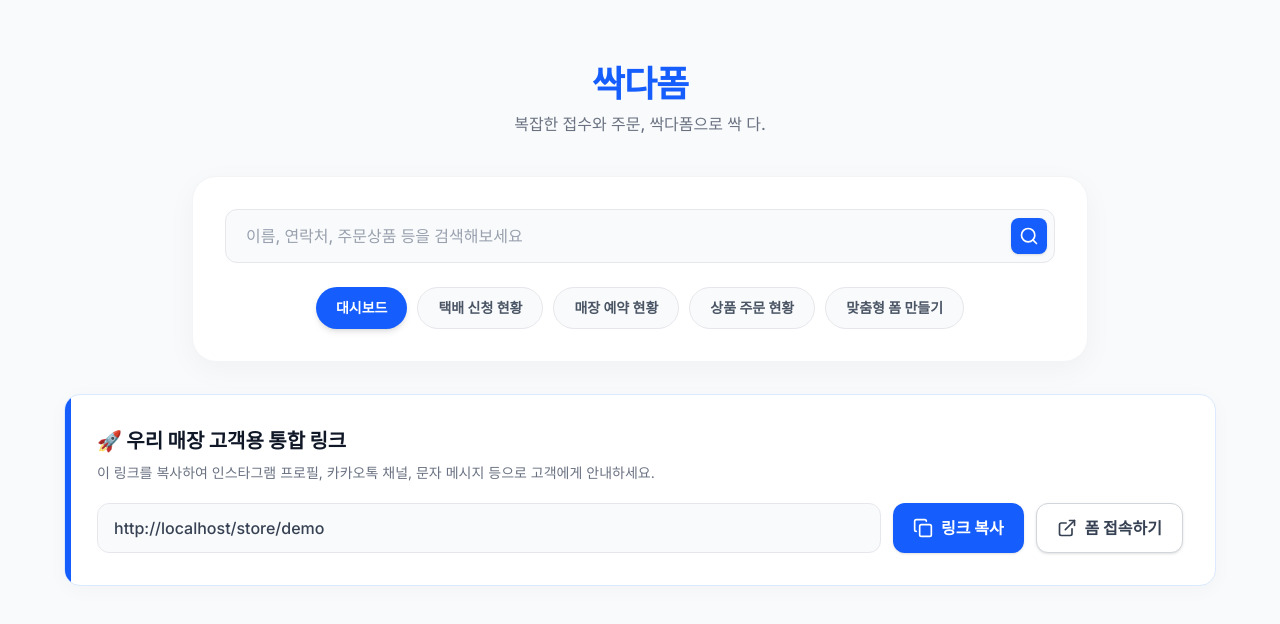
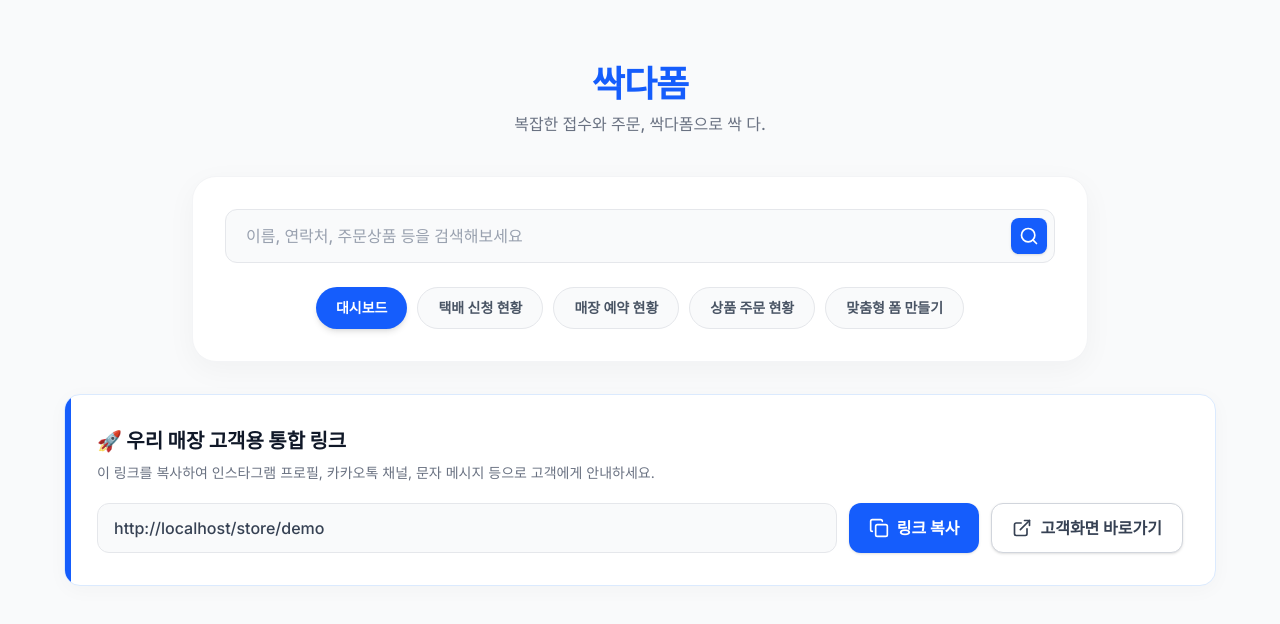
Before and after one commit to hannune-s/ssakdaform, a Next.js app: page / in a window 1280 px wide. Shown: the top 624 px of the page. Built offline with nearby package versions, Linux system fonts and the light colour scheme; no server answers.

Commit message:
fix: 대시보드 링크 버튼 텍스트를 '폼 접속하기'에서 '고객화면 바로가기'로 수정

```diff
--- a/src/app/page.tsx
+++ b/src/app/page.tsx
@@ -140,7 +140,7 @@ export default function AdminHub() {
                     className="flex items-center justify-center gap-2 px-5 py-3 bg-white border border-gray-300 text-gray-700 rounded-xl hover:bg-gray-50 font-bold transition-all shadow-sm active:scale-95 shrink-0"
                   >
                     <ExternalLink className="w-5 h-5" />
-                    폼 접속하기
+                    고객화면 바로가기
                   </a>
                 </div>
               </div>
```
